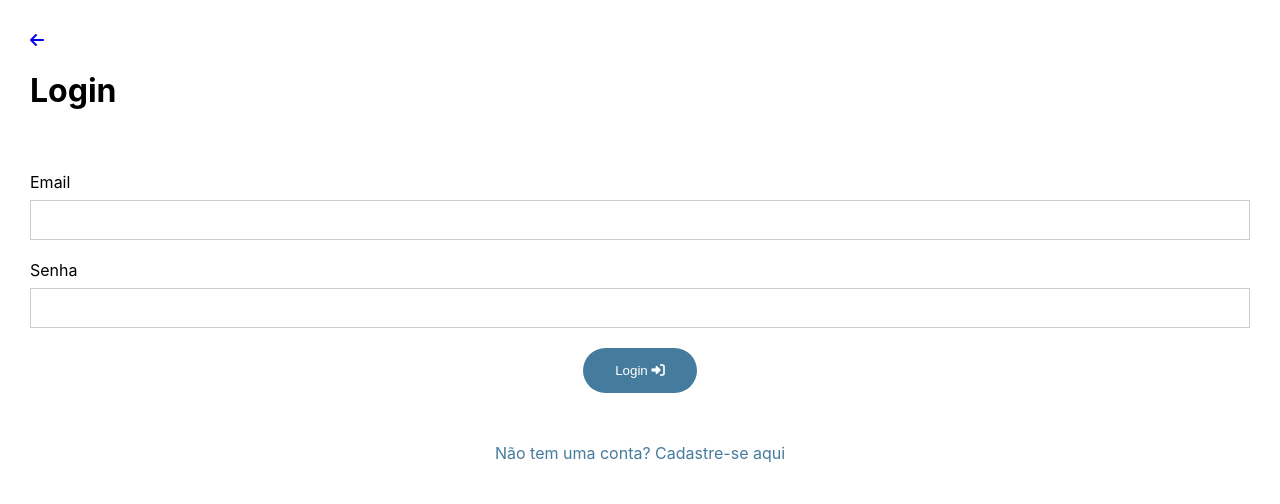
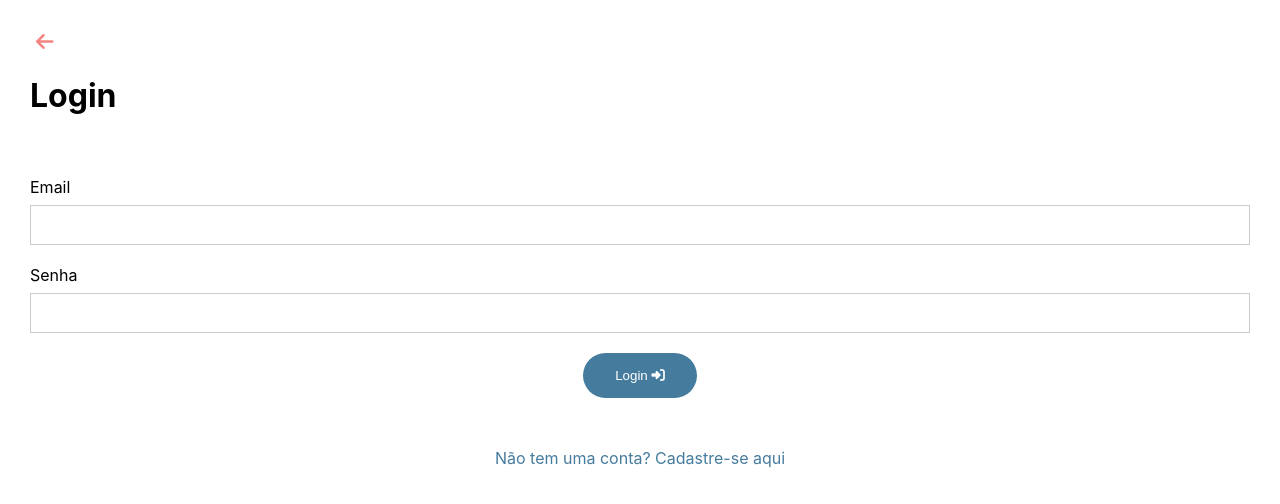
Before and after one commit to renemennab/projeto-aluguel-de-bicicleta-mobile, a React (Create React App) app in the folder code/ts/: page /login in a window 1280 px wide. Shown: the top 504 px of the page. Built offline with nearby package versions, Linux system fonts and the light colour scheme.

Commit message:
fix go back

```diff
--- a/code/ts/src/components/pageHeader.tsx
+++ b/code/ts/src/components/pageHeader.tsx
@@ -1,5 +1,5 @@
 import React from 'react'
-import { Link } from 'react-router-dom'
+import { useHistory } from 'react-router-dom'
 import styled from 'styled-components'
 
 interface IProps {
@@ -7,20 +7,24 @@
 }
 
 export function PageHeader({ pageName }: IProps): JSX.Element {
+    const history = useHistory()
+    console.log(history)
+
     return (
         <StyledBackArrow>
-            <Link to="/">
+            <button type="button" onClick={() => history.goBack()}>
                 <i className={`fa fa-arrow-left`} />
-            </Link>
+            </button>
             <h1>{pageName}</h1>
         </StyledBackArrow>
     )
 }
 
 const StyledBackArrow = styled.header`
-    a {
-        &:visited {
-            color: var(--red);
-        }
+    button {
+        color: var(--red);
+        border: none;
+        background: transparent;
+        font-size: 20px;
     }
 `
```
